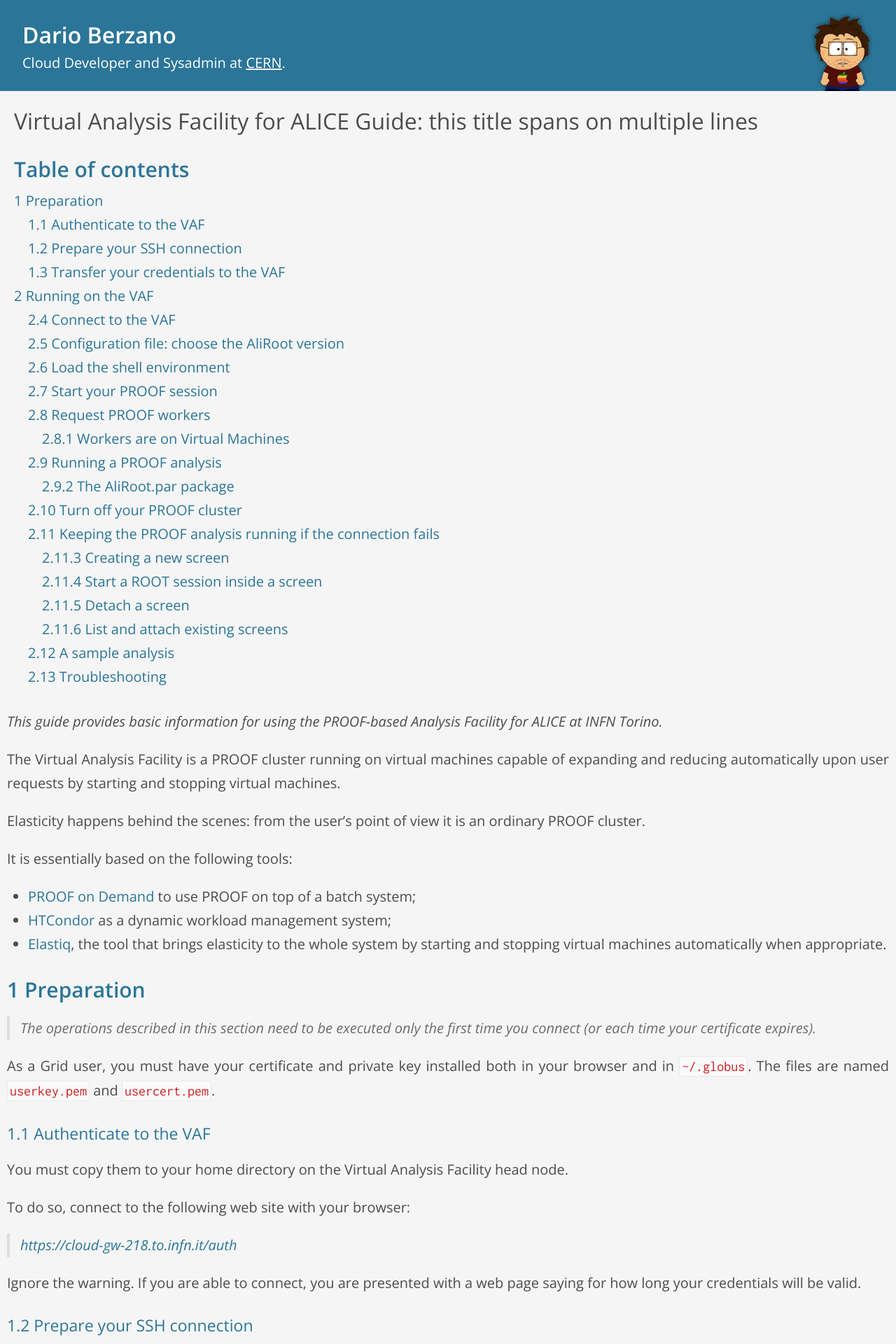
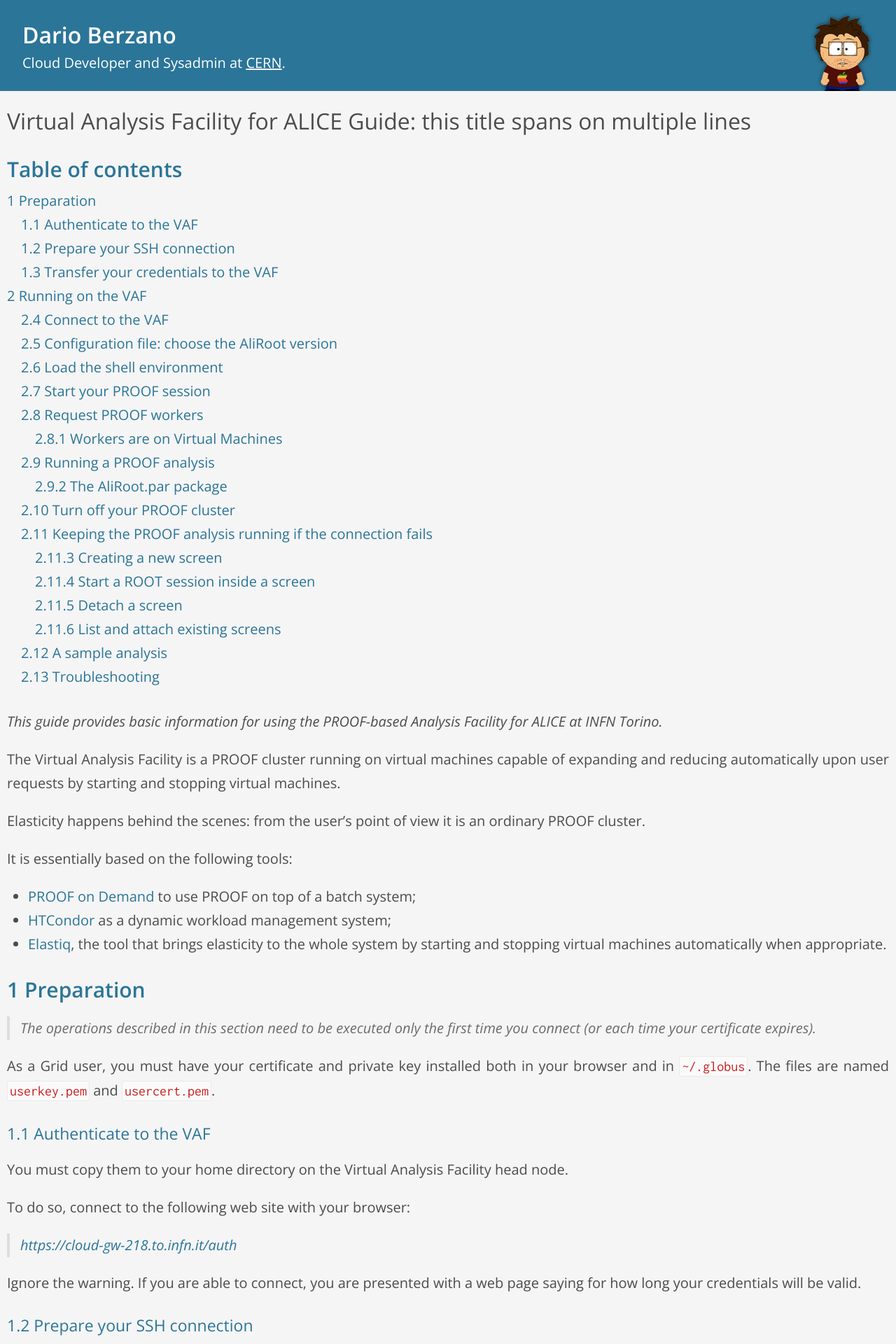
Before and after one commit to dberzano/dberzano.github.io, a Jekyll site: the page built from vafguide.md, in a window 1280 px wide. Shown: the top 1920 px of the page at 70% size. Built offline with Jekyll 4.4.1, drawn with Linux system fonts in a browser that asks for light colours; Markdown is read by kramdown in place of the engine named in the settings.

Commit message:
Fixed margins on mobile layout

```diff
--- a/css/mobile.css
+++ b/css/mobile.css
@@ -9,7 +9,7 @@
   margin-right: 0;
 }
 
-#content {
+#pagetitle, #toc, #content {
   margin-left: 0.5em;
   margin-right: 0.5em;
 }
```
